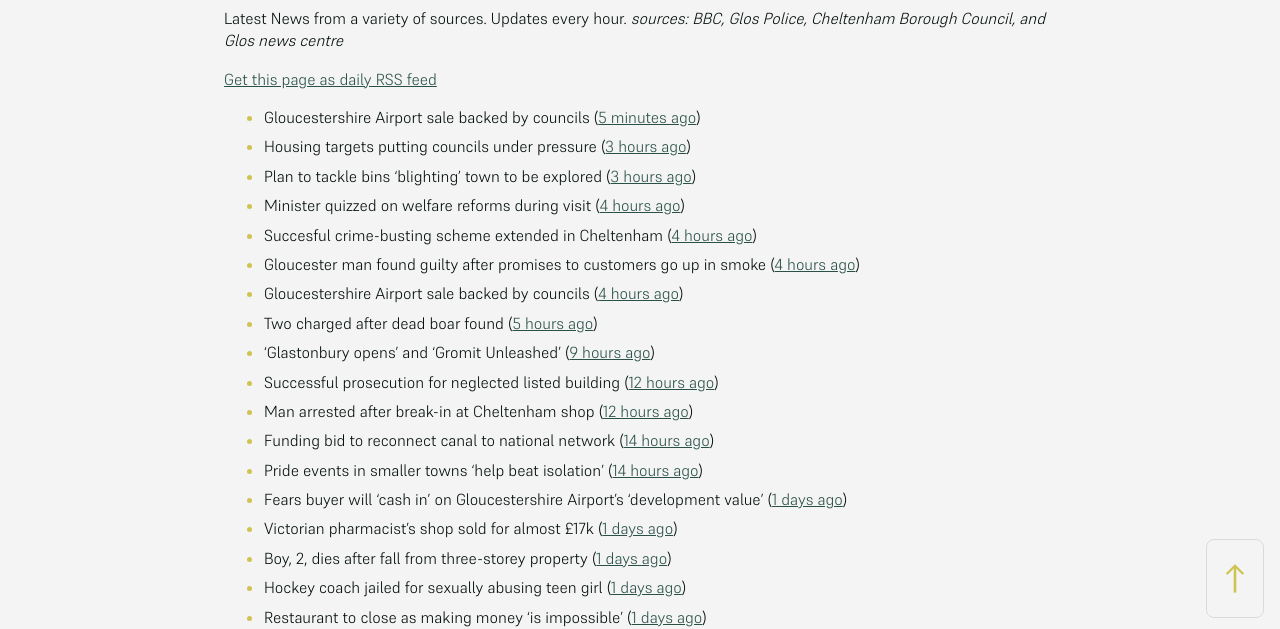
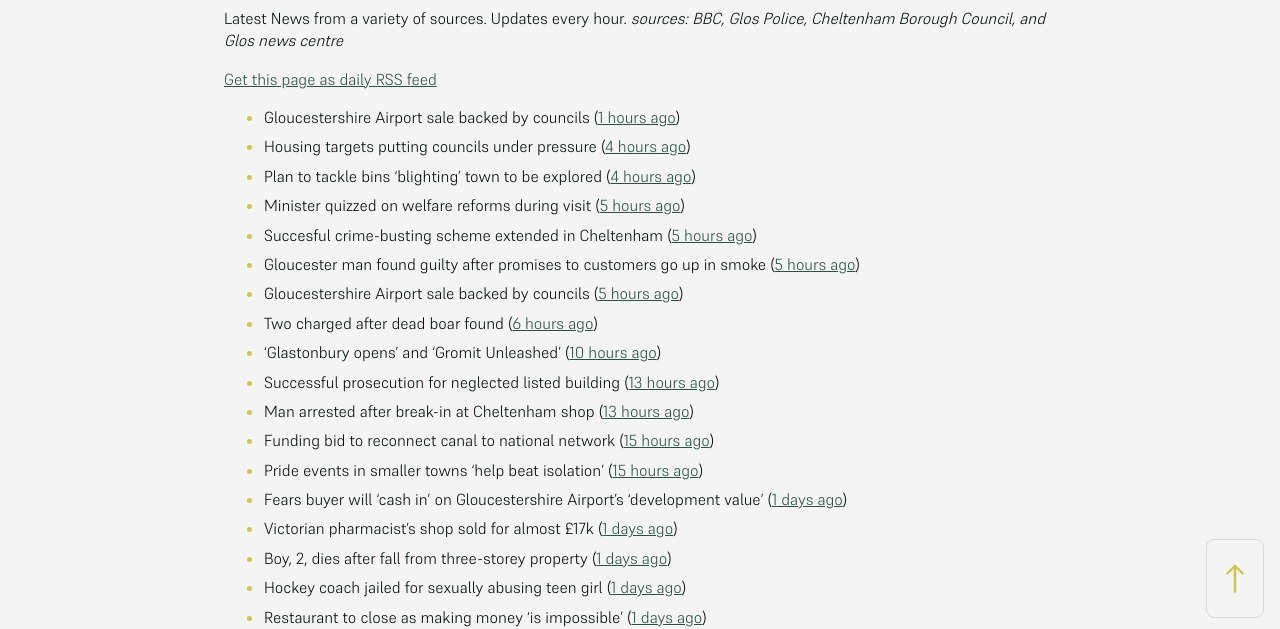
Before and after one commit to mat-0/cheltenham-open-data, a Jekyll site: the page built from _pages/news.md, in a window 1280 px wide. Shown: the part 266-895 px from the top of the page. Built offline with Jekyll 4.4.1, drawn with Linux system fonts in a browser that asks for light colours.

Commit message:
Updated 2025-06-26 20:57:59

```diff
--- a/_pages/news.md
+++ b/_pages/news.md
@@ -12,19 +12,19 @@ _sources: BBC, Glos Police, Cheltenham Borough Council, and Glos news centre_
 [Get this page as daily RSS feed](/daily.rss)
 
 <!-- news_marker starts -->
-- Gloucestershire Airport sale backed by councils ([5 minutes ago](https://gloucesternewscentre.co.uk/gloucestershire-airport-sale-backed-by-councils/))
-- Housing targets putting councils under pressure ([3 hours ago](https://www.bbc.com/news/articles/c3en9q19k03o))
-- Plan to tackle bins 'blighting' town to be explored ([3 hours ago](https://www.bbc.com/news/articles/c98j40dy0mlo))
-- Minister quizzed on welfare reforms during visit ([4 hours ago](https://www.bbc.com/news/articles/cd6g58we454o))
-- Succesful crime-busting scheme extended in Cheltenham ([4 hours ago](https://gloucesternewscentre.co.uk/succesful-crime-busting-scheme-extended-in-cheltenham/))
-- Gloucester man found guilty after promises to customers go up in smoke ([4 hours ago](https://gloucesternewscentre.co.uk/gloucester-man-found-guilty-after-promises-to-customers-go-up-in-smoke/))
-- Gloucestershire Airport sale backed by councils ([4 hours ago](https://www.cheltenham.gov.uk/news/article/3024/gloucestershire_airport_sale_backed_by_councils))
-- Two charged after dead boar found ([5 hours ago](https://www.bbc.com/news/articles/cwykjzgjyrno))
-- 'Glastonbury opens' and 'Gromit Unleashed' ([9 hours ago](https://www.bbc.com/news/articles/cx2g8xvd4qdo))
-- Successful prosecution for neglected listed building ([12 hours ago](https://gloucesternewscentre.co.uk/successful-prosecution-for-neglected-listed-building/))
-- Man arrested after break-in at Cheltenham shop ([12 hours ago](https://gloucesternewscentre.co.uk/man-arrested-after-break-in-at-cheltenham-shop/))
-- Funding bid to reconnect canal to national network ([14 hours ago](https://www.bbc.com/news/articles/cgmw1werzneo))
-- Pride events in smaller towns 'help beat isolation' ([14 hours ago](https://www.bbc.com/news/articles/c24v5vqj8dro))
+- Gloucestershire Airport sale backed by councils ([1 hours ago](https://gloucesternewscentre.co.uk/gloucestershire-airport-sale-backed-by-councils/))
+- Housing targets putting councils under pressure ([4 hours ago](https://www.bbc.com/news/articles/c3en9q19k03o))
+- Plan to tackle bins 'blighting' town to be explored ([4 hours ago](https://www.bbc.com/news/articles/c98j40dy0mlo))
+- Minister quizzed on welfare reforms during visit ([5 hours ago](https://www.bbc.com/news/articles/cd6g58we454o))
+- Succesful crime-busting scheme extended in Cheltenham ([5 hours ago](https://gloucesternewscentre.co.uk/succesful-crime-busting-scheme-extended-in-cheltenham/))
+- Gloucester man found guilty after promises to customers go up in smoke ([5 hours ago](https://gloucesternewscentre.co.uk/gloucester-man-found-guilty-after-promises-to-customers-go-up-in-smoke/))
+- Gloucestershire Airport sale backed by councils ([5 hours ago](https://www.cheltenham.gov.uk/news/article/3024/gloucestershire_airport_sale_backed_by_councils))
+- Two charged after dead boar found ([6 hours ago](https://www.bbc.com/news/articles/cwykjzgjyrno))
+- 'Glastonbury opens' and 'Gromit Unleashed' ([10 hours ago](https://www.bbc.com/news/articles/cx2g8xvd4qdo))
+- Successful prosecution for neglected listed building ([13 hours ago](https://gloucesternewscentre.co.uk/successful-prosecution-for-neglected-listed-building/))
+- Man arrested after break-in at Cheltenham shop ([13 hours ago](https://gloucesternewscentre.co.uk/man-arrested-after-break-in-at-cheltenham-shop/))
+- Funding bid to reconnect canal to national network ([15 hours ago](https://www.bbc.com/news/articles/cgmw1werzneo))
+- Pride events in smaller towns 'help beat isolation' ([15 hours ago](https://www.bbc.com/news/articles/c24v5vqj8dro))
 - Fears buyer will ‘cash in’ on Gloucestershire Airport’s ‘development value’ ([1 days ago](https://gloucesternewscentre.co.uk/fears-buyer-will-cash-in-on-gloucestershire-airports-development-value/))
 - Victorian pharmacist's shop sold for almost £17k ([1 days ago](https://www.bbc.com/news/articles/c3w41xw4ygwo))
 - Boy, 2, dies after fall from three-storey property ([1 days ago](https://www.bbc.com/news/articles/crmvj3p192ko))
```
Also changed, not shown: _data/flood.json (+5 -27 lines), _pages/fix-my-street.md (+5 -5 lines), index.md (+5 -5 lines).
